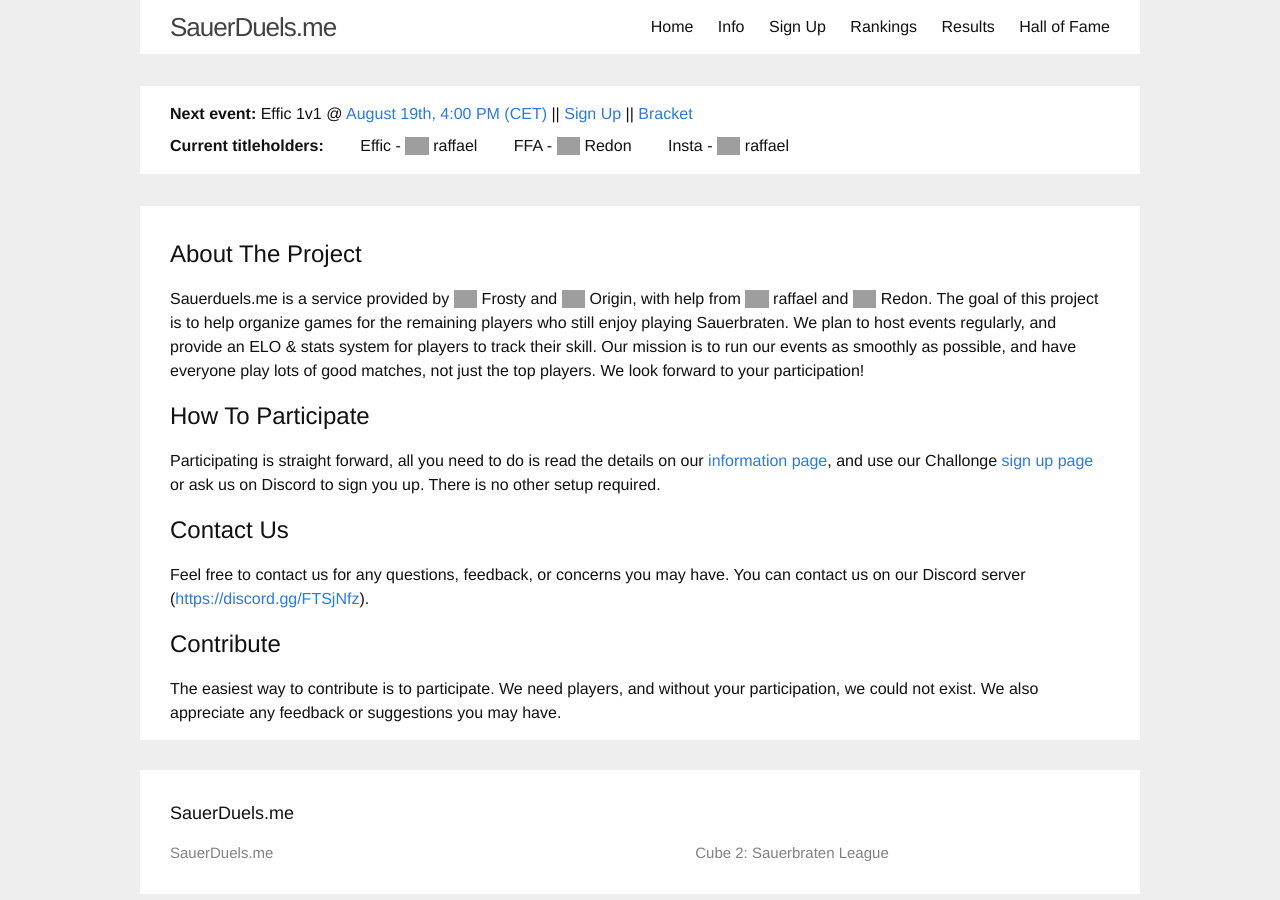
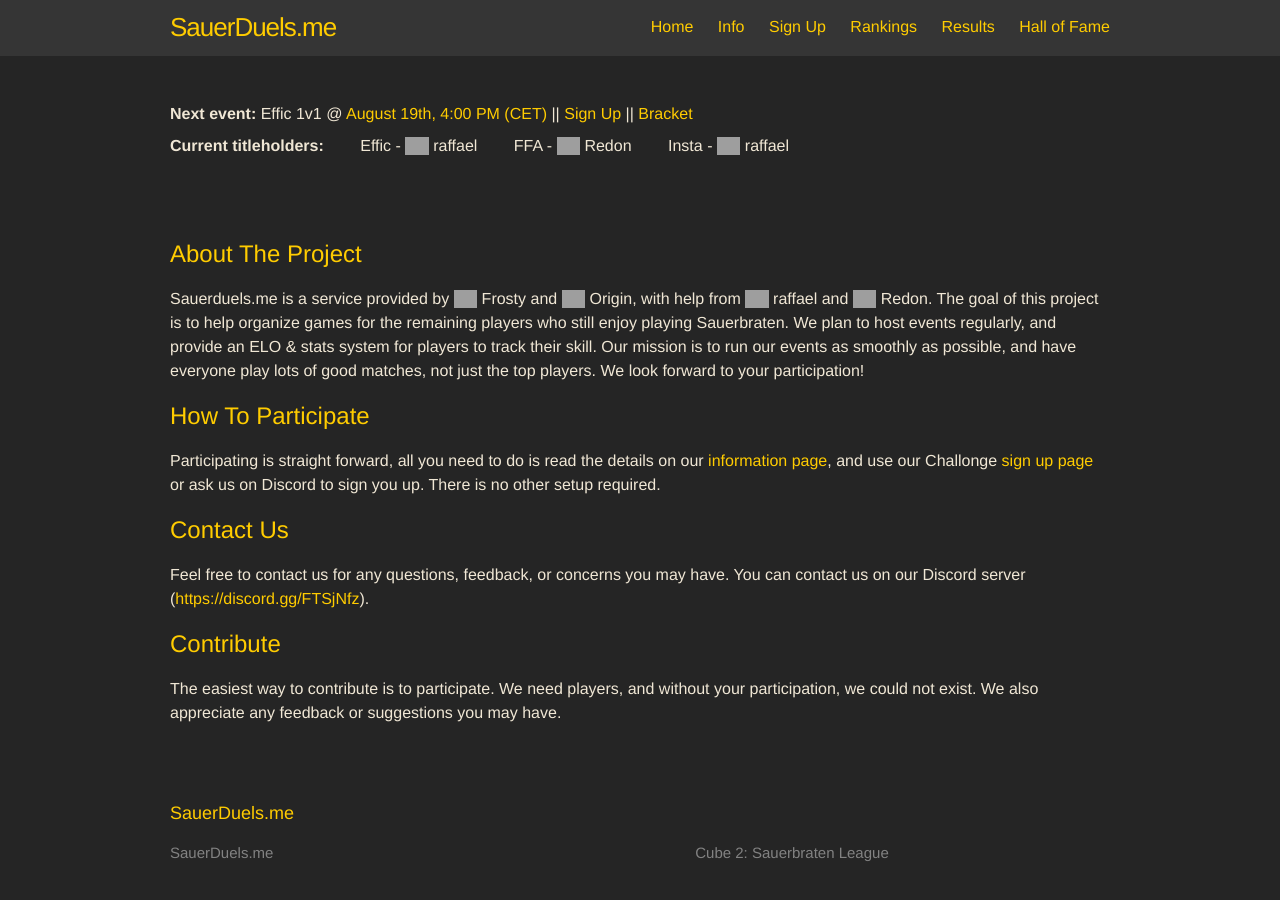
Before and after one commit to sauerduels/website, a Jekyll site: the page built from index.md, in a window 1280 px wide. Built offline with Jekyll 4.4.1, drawn with Linux system fonts in a browser that asks for light colours; a script that is not in the unit is left out; grey boxes are pictures that could not be loaded.

Commit message:
add dark theme

```diff
--- a/_sass/minima.scss
+++ b/_sass/minima.scss
@@ -10,13 +10,13 @@
 
 $spacing-unit:     30px !default;
 
-$text-color:       #111 !default;
-$background-color: #eeeeee !default;
-$brand-color:      #2a7ae2 !default;
+$text-color:       #f0e7d5 !default;
+$background-color: #252525 !default;
+$brand-color:      #ffcc00 !default;
 
 $grey-color:       #828282 !default;
-$grey-color-light: lighten($grey-color, 40%) !default;
-$grey-color-dark:  darken($grey-color, 25%) !default;
+$grey-color-light: #565656 !default;
+$grey-color-dark:  #adadad !default;
 
 // Width of the content area
 $content-width:    1000px !default;
--- a/_sass/minima/_base.scss
+++ b/_sass/minima/_base.scss
@@ -83,6 +83,7 @@
  */
 h1, h2, h3, h4, h5, h6 {
   font-weight: $base-font-weight;
+  color: $brand-color;
 }
 
 
@@ -94,13 +95,9 @@
   color: $brand-color;
   text-decoration: none;
 
-  &:visited {
-    color: darken($brand-color, 15%);
-  }
-
   &:hover {
-    color: $text-color;
-    text-decoration: underline;
+    color: #ffeb9b;
+    text-decoration: none;
   }
 
   .social-media-list &:hover {
--- a/_sass/minima/_layout.scss
+++ b/_sass/minima/_layout.scss
@@ -3,6 +3,7 @@
  */
 .site-header {
   min-height: $spacing-unit * 1.865;
+  background: #353535;
 
   // Positioning context for the mobile navigation icon
   position: relative;
@@ -12,10 +13,6 @@
   }
 }
 
-.wrapper {
-  background-color: white;
-}
-
 .site-title {
   @include relative-font-size(1.625);
   font-weight: 300;
@@ -23,11 +20,6 @@
   letter-spacing: -1px;
   margin-bottom: 0;
   float: left;
-
-  &,
-  &:visited {
-    color: $grey-color-dark;
-  }
 }
 
 .site-nav {
@@ -43,7 +35,6 @@
   }
 
   .page-link {
-    color: $text-color;
     line-height: $base-line-height;
 
     // Gaps between nav items, but not on the last one
```
